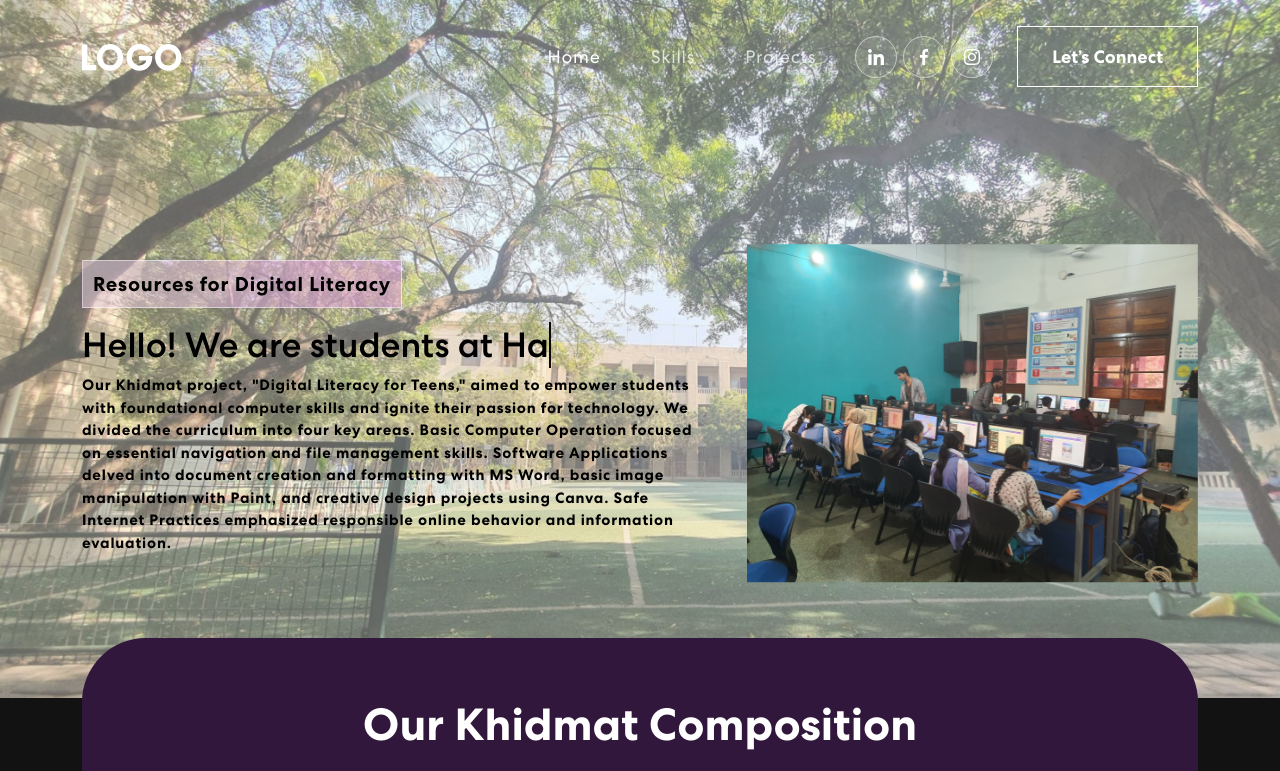
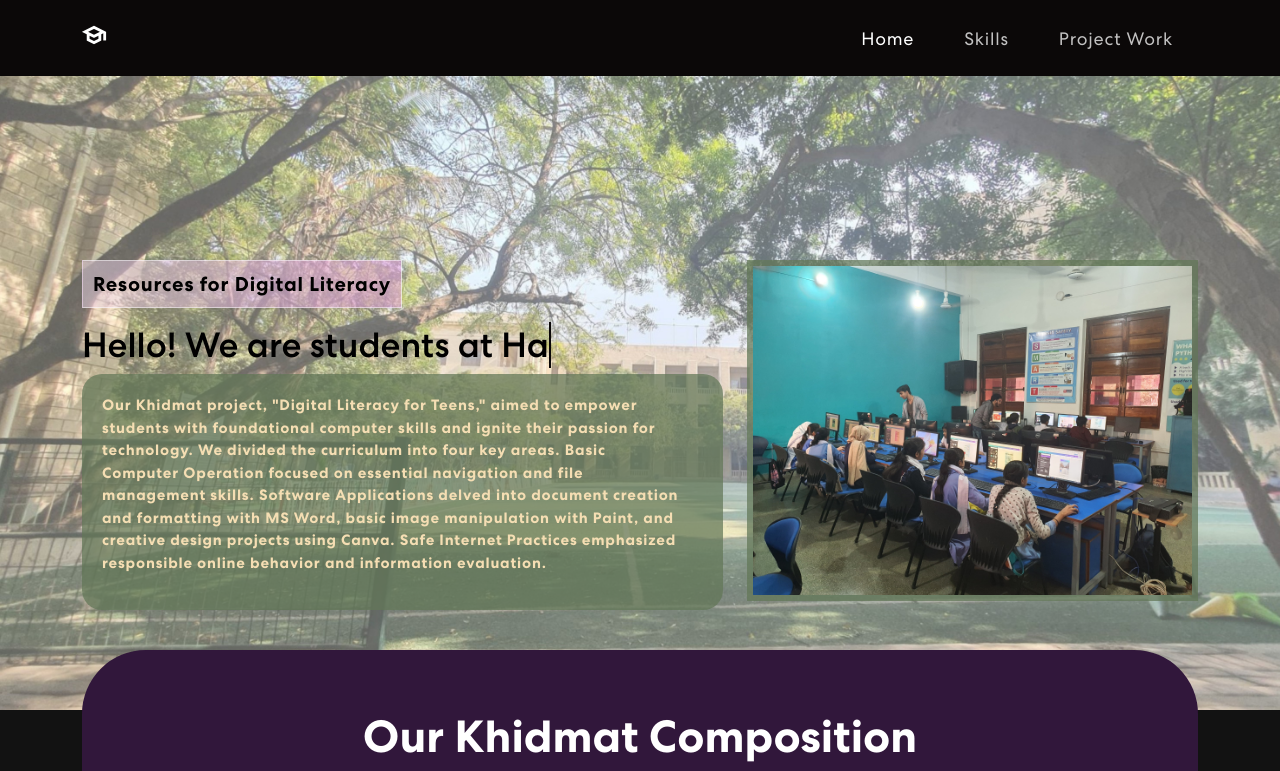
Before and after one commit to ZainAU/ZainAU.github.io, a React (Create React App) app: page / in a window 1280 px wide. Shown: the top 771 px of the page. Built offline with nearby package versions, Linux system fonts and the light colour scheme.

Commit message:
Fixed Links and corrected navbar

```diff
--- a/public/index.html
+++ b/public/index.html
@@ -3,6 +3,8 @@
   <head>
     <meta charset="utf-8" />
     <link rel="icon" href="%PUBLIC_URL%/favicon.ico" />
+    <link rel="stylesheet"
+      href="https://fonts.googleapis.com/css2?family=Material+Symbols+Sharp:opsz,wght,FILL,GRAD@20..48,100..700,0..1,-50..200" />
     <meta name="viewport" content="width=device-width, initial-scale=1" />
     <meta name="theme-color" content="#000000" />
     <meta
--- a/src/App.css
+++ b/src/App.css
@@ -266,9 +266,7 @@ nav.navbar .navbar-toggler[aria-expanded="true"] .navbar-toggler-icon {
 }
 
 
-.banner img {
-  animation: updown 3s linear infinite;
-}
+
 @keyframes updown {
     0% {
         transform: translateY(-20px);
@@ -284,6 +282,16 @@ nav.navbar .navbar-toggler[aria-expanded="true"] .navbar-toggler-icon {
   border-right: 0.08em solid #0b0808;
 }
 
+.ilovesudais {
+  padding: 20px;
+  border-radius: 20px;
+  color: white !important;
+  background-color: rgba(99, 119, 87, 0.727);
+}
+
+.ilovesudais p {
+  color: wheat !important;
+}
 /************ Skills Css ************/
 .skill {
   padding: 0 0 50px 0;
@@ -403,6 +411,18 @@ nav.navbar .navbar-toggler[aria-expanded="true"] .navbar-toggler-icon {
   overflow: hidden;
   margin-bottom: 24px;
 }
+.bruh-zain {
+  background-color: #0b0808;
+}
+
+.material-symbols-sharp {
+  font-variation-settings:
+    'FILL' 0,
+    'wght' 700,
+    'GRAD' 200,
+    'opsz' 20;
+  color: white
+}
 .proj-imgbx::before {
   content: "";
   background: linear-gradient(90.21deg, #AA367C -5.91%, #4A2FBD 111.58%);
@@ -448,6 +468,10 @@ nav.navbar .navbar-toggler[aria-expanded="true"] .navbar-toggler-icon {
   width: 35%;
   right: 0;
   z-index: -4;
+}
+.hero-img {
+  border: 6px solid rgba(99, 119, 87, 0.727);
+
 }
 
 /************ Projects Css ************/
--- a/src/components/Banner.js
+++ b/src/components/Banner.js
@@ -58,7 +58,9 @@ export const Banner = () => {
               <div className={isVisible ? "animate__animated animate__fadeIn" : ""}>
                 <span className="tagline" style={{color:"black"}}>Resources for Digital Literacy</span>
                 <h2 style={{color:"black", fontSize:"35px"}}>{`Hello!`} <span className="txt-rotate" dataperiod="10" data-rotate='[ "We are from Habib University", "This is our Khidmat website"]'><span className="wrap" style={{ color: 'black' }}>{text}</span></span></h2>
+                <div className="ilovesudais">
                   <p   style={{color:"black", fontSize:"15px", fontWeight:700 }}>Our Khidmat project, "Digital Literacy for Teens," aimed to empower students with foundational computer skills and ignite their passion for technology.  We divided the curriculum into four key areas.  Basic Computer Operation focused on essential navigation and file management skills. Software Applications delved into document creation and formatting with MS Word, basic image manipulation with Paint, and creative design projects using Canva.  Safe Internet Practices emphasized responsible online behavior and information evaluation.</p>
+                </div>
                   {/* <button onClick={() => console.log('connect')}>Let's Connect <ArrowRightCircle size={25} /></button> */}
               </div>}
             </TrackVisibility>
@@ -67,7 +69,7 @@ export const Banner = () => {
             <TrackVisibility>
               {({ isVisible }) =>
                 <div className={isVisible ? "animate__animated animate__zoomIn" : ""}>
-                  <img  src={bgimg} alt="Header Img"/>
+                  <img className="hero-img" src={bgimg} alt="Header Img"/>
                 </div>}
             </TrackVisibility>
           </Col>
--- a/src/components/NavBar.js
+++ b/src/components/NavBar.js
@@ -34,10 +34,13 @@ export const NavBar = () => {
 
   return (
     <Router>
-      <Navbar expand="md" className={scrolled ? "scrolled" : ""}>
+      <Navbar expand="md" className={scrolled ? "scrolled" : "bruh-zain"}>
         <Container>
           <Navbar.Brand href="/">
-            <img src={logo} alt="Logo" />
+            {/* <img src={logo} alt="Logo" /> */}
+            <span class="material-symbols-sharp">
+            school
+            </span>
           </Navbar.Brand>
           <Navbar.Toggle aria-controls="basic-navbar-nav">
             <span className="navbar-toggler-icon"></span>
@@ -46,9 +49,9 @@ export const NavBar = () => {
             <Nav className="ms-auto">
               <Nav.Link href="#home" className={activeLink === 'home' ? 'active navbar-link' : 'navbar-link'} onClick={() => onUpdateActiveLink('home')}>Home</Nav.Link>
               <Nav.Link href="#skills" className={activeLink === 'skills' ? 'active navbar-link' : 'navbar-link'} onClick={() => onUpdateActiveLink('skills')}>Skills</Nav.Link>
-              <Nav.Link href="#projects" className={activeLink === 'projects' ? 'active navbar-link' : 'navbar-link'} onClick={() => onUpdateActiveLink('projects')}>Projects</Nav.Link>
+              <Nav.Link href="#projects" className={activeLink === 'projects' ? 'active navbar-link' : 'navbar-link'} onClick={() => onUpdateActiveLink('projects')}>Project Work</Nav.Link>
             </Nav>
-            <span className="navbar-text">
+            {/* <span className="navbar-text">
               <div className="social-icon">
                 <a href="#"><img src={navIcon1} alt="" /></a>
                 <a href="#"><img src={navIcon2} alt="" /></a>
@@ -57,7 +60,7 @@ export const NavBar = () => {
               <HashLink to='#connect'>
                 <button className="vvd"><span>Let’s Connect</span></button>
               </HashLink>
-            </span>
+            </span> */}
           </Navbar.Collapse>
         </Container>
       </Navbar>
--- a/src/components/ProjectCard.js
+++ b/src/components/ProjectCard.js
@@ -1,6 +1,6 @@
 import { Col } from "react-bootstrap";
 
-export const ProjectCard = ({ title, description, imgUrl }) => {
+export const ProjectCard = ({ title, description, imgUrl, link }) => {
   return (
     <Col size={12} sm={6} md={4}>
       <div className="proj-imgbx">
@@ -8,6 +8,7 @@ export const ProjectCard = ({ title, description, imgUrl }) => {
         <div className="proj-txtx">
           <h4>{title}</h4>
           <span>{description}</span>
+          <h3>{link}</h3>
         </div>
       </div>
     </Col>
--- a/src/components/Projects.js
+++ b/src/components/Projects.js
@@ -14,16 +14,20 @@ export const Projects = () => {
         title: "MS Word",
         description: " Where words become art.",
         imgUrl: img1,
+        link: <a href="https://docs.google.com/document/d/1bdfAecxDfdq4nIf8s--rZpyw2uEO5_4p/edit?usp=sharing&ouid=106436205468696130666&rtpof=true&sd=true" target="_blank" rel="noopener noreferrer"style={{ color: 'white' }}>View Resoruces >> </a>,
       },
       {
         title: "MS Paint",
         description: "Fueling creativity, one pixel at a time.",
         imgUrl: img2,
+        link: <a href="https://docs.google.com/document/d/1smZ88sEKCsRvskuhkXCXFCB-pnyK0M6L/edit?usp=sharing&ouid=106436205468696130666&rtpof=true&sd=true" target="_blank" rel="noopener noreferrer"style={{ color: 'white' }}>View Resoruces >> </a>,
+
       },
       {
         title: "Canva",
         description: "Imagination put to good use.",
         imgUrl: img3,
+        link: <a href="https://www.canva.com/" target="_blank" rel="noopener noreferrer"style={{ color: 'white' }}>View Resoruces >> </a>,
       },
     ];
 
--- a/src/components/Skills.js
+++ b/src/components/Skills.js
@@ -20,7 +20,7 @@ export const Skills = () => {
                 ]}
                 radius={40} // Adjust the radius to make the chart smaller
                 label={({ dataEntry }) => `${dataEntry.title}: ${dataEntry.value}%`} // Add label for each part
-                labelStyle={{ fontSize: '3.5px', fill: '#fff', fontFamily: 'Outlaw' }} // Adjust label style
+                labelStyle={{ fontSize: '3.5px', fill: '#fff', fontFamily: 'Centra' }} // Adjust label style
                 style={{ height: '350px', width: '350px' }} // Adjust the size of the chart container
               />
             </div>
```
Also changed, not shown: src/components/word.js (added). Lines whose indentation alone changed are shown as unchanged.
